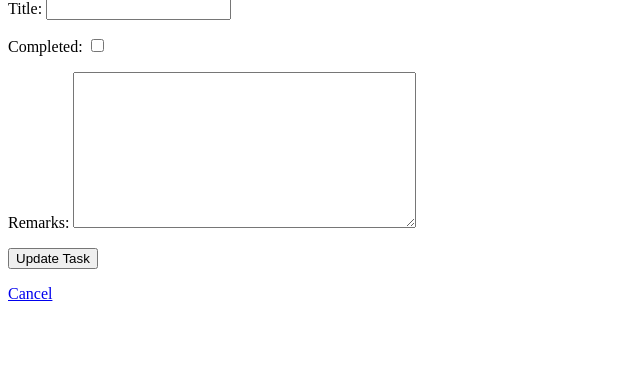
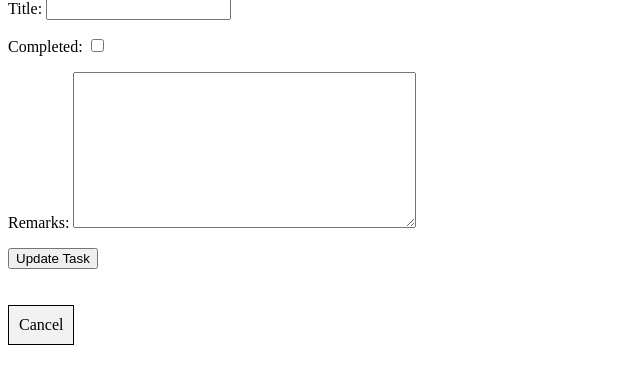
Before and after one commit to Srihari-001/TODO-Project, a Django app: template todoapp/templates/todoapp/edit_task.html in a window 1280 px wide. Shown: the part 94-481 px from the top of the page, without its empty margins (0-640 px from the left). Run offline with Django 4.2, Linux system fonts and the light colour scheme; the template is opened without the code that fills it: values that come from a table or form of the project are taken from there, others are empty.

Commit message:
updated with border feature

```diff
--- a/todoapp/templates/todoapp/add_task.html
+++ b/todoapp/templates/todoapp/add_task.html
@@ -8,5 +8,4 @@
         <button type="submit" class="add-task-btn">Add Task</button>
     </form>
     <a href="{% url 'index' %}" class="add-task-btn">Cancel</a>
-
 {% endblock %}
--- a/todoapp/templates/todoapp/edit_task.html
+++ b/todoapp/templates/todoapp/edit_task.html
@@ -7,5 +7,5 @@
         {{ form.as_p }}
         <button type="submit">Update Task</button>
     </form>
-    <a href="{% url 'index' %}">Cancel</a>
+    <a href="{% url 'index' %}" class="add-task-btn">Cancel</a>
 {% endblock %}
```
